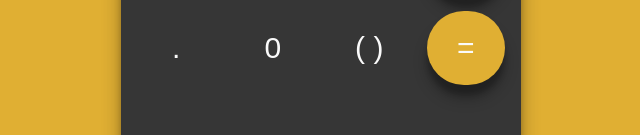
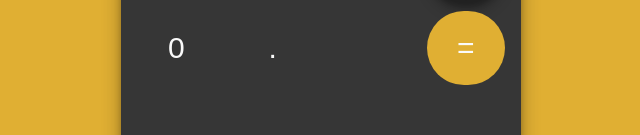
Before and after one commit to KSrahul/simple_calculator, a plain HTML site: page index.html in a window 1280 px wide. Shown: the part 619-754 px from the top of the page, without its empty margins (319-959 px from the left). Drawn offline with nearby package versions, Linux system fonts and the light colour scheme.

Commit message:
Disabled round brackets

```diff
--- a/index.html
+++ b/index.html
@@ -76,6 +76,7 @@
         }
         .input-btn:last-child{
             background-color: #E0AF33;
+            grid-area: 5/4;
         }
         .textFont{
             font-size: 30px;
@@ -152,9 +153,9 @@
           <div class="input-btn input-btn-val" data-value="2">2</div>
           <div class="input-btn input-btn-val" data-value="3">3</div>
           <div class="input-btn input-btn-val" data-value="+">+</div>
+          <div id="zero" class="input-btn input-btn-val" data-value="0">0</div>
           <div class="input-btn input-btn-val" data-value=".">.</div>
-          <div id="zero" class="input-btn input-btn-val" data-value="0">0</div>
-          <div id="bracket" class="input-btn input-btn-val" data-value="()">( )</div>
+<!--           <div id="bracket" class="input-btn input-btn-val" data-value="()">( )</div> -->
           <div id="equal" class="input-btn input-btn-val" data-value="=">=</div>
         </div>
     </div>
```
